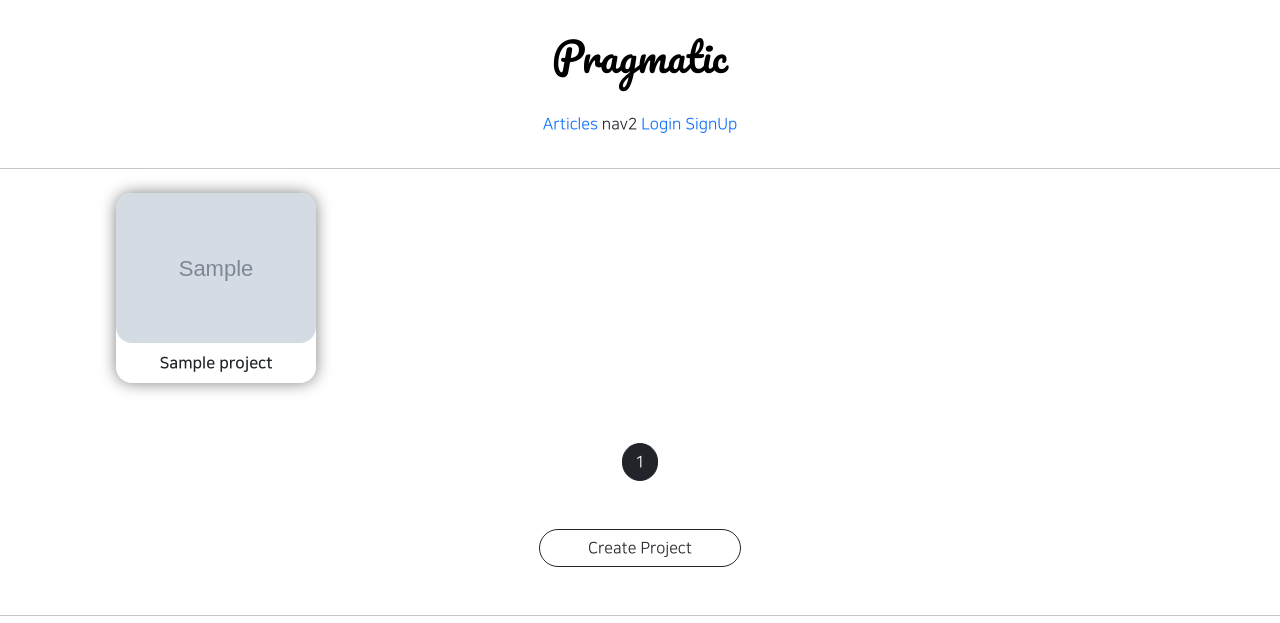
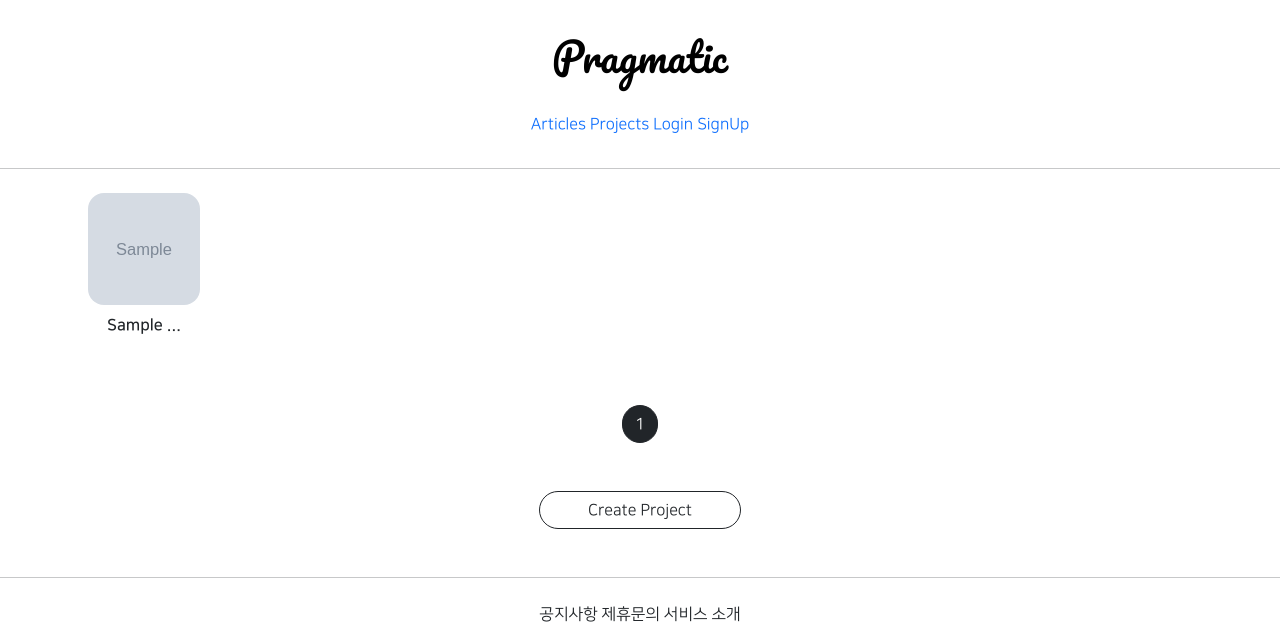
Before and after one commit to success899/gis_4ban_1, a Django app: page /projects/list/ in a window 1280 px wide. Shown: the top 623 px of the page. Run offline with Django 3.2, Linux system fonts and the light colour scheme; tables that the repository leaves empty hold one stand-in row (values such as "Sample post"); grey boxes marked "Sample" are stand-in pictures; parts of the project's set-up code (start-up, migrations or seed data) failed here and were passed over; some libraries are stand-ins or nearby versions.

Commit message:
210818 class commit 1

```diff
--- a/projectapp/templates/projectapp/list.html
+++ b/projectapp/templates/projectapp/list.html
@@ -11,18 +11,17 @@
         }
 
         .container div {
-          width: 45%;
-          max-width: 200px;
           display: flex;
           justify-content: center;
           align-items: center;
           border-radius: 1rem;
           flex-direction: column;
-          box-shadow: 0 0 1rem gray;
         }
 
         .container img {
-            width: 100%;
+            width: 7rem;
+            height: 7rem;
+            object-fit: cover;
             border-radius: 1rem;
         }
 
@@ -37,7 +36,7 @@
                 <a href="{% url 'projectapp:detail' pk=project.pk %}">
                     <img src="{{ project.image.url }}" alt="">
                 </a>
-                <span class="my-2 NNS_B">{{ project.name }}</span>
+                <span class="my-2 NNS_B">{{ project.name | truncatechars:10 }}</span>
             </div>
 
 
--- a/templates/header.html
+++ b/templates/header.html
@@ -10,7 +10,10 @@
                 Articles
             </a>
         </span>
-        <span>nav2</span>
+        <span>
+            <a href="{% url 'projectapp:list' %}">
+                Projects
+        </span>
         {% if not user.is_authenticated %}
         <span>
             <a href="{% url 'accountapp:login' %}">
```
